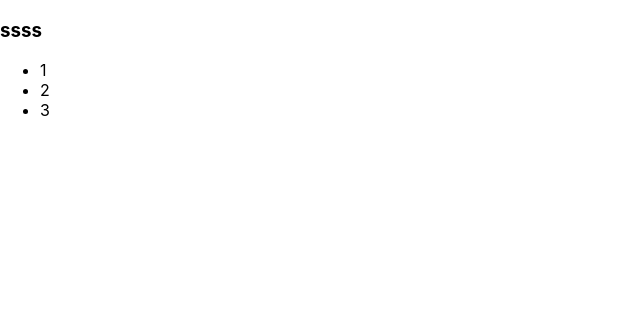
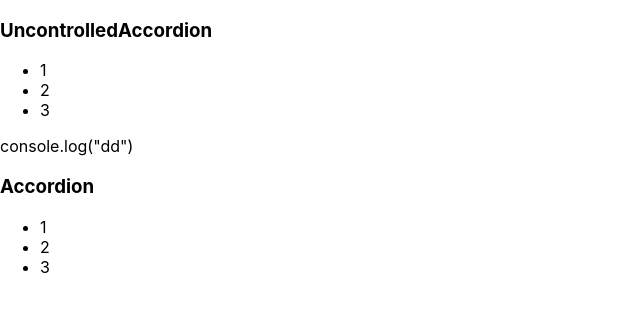
Before and after one commit to pdxserg/kabzda1april, a React (Create React App) app: page / in a window 1280 px wide. Shown: the top 312 px of the page, without its empty margins (0-640 px from the left). Built offline with nearby package versions, Linux system fonts and the light colour scheme.

Commit message:
UseMemo.stories create

```diff
--- a/src/App.tsx
+++ b/src/App.tsx
@@ -30,7 +30,7 @@ const reducer= (state: boolean, action:ActionType)=>{
 
 	return (
 		<div className="App">
-			<UncontrolledAccordionReduser titleValue={'ssss'}/>
+			{/*<UncontrolledAccordionReduser titleValue={'ssss'}/>*/}
 
 			{/*<UncontrolOnOff onChange={setOn}/>*/}
 			{/*{on.toString()}*/}
@@ -44,12 +44,13 @@ const reducer= (state: boolean, action:ActionType)=>{
 			{/*<Rating value={raitinValue} setRait={setRaitinValue} />*/}
 
 
-			{/*<UncontrolledAccordion titleValue="UncontrolledAccordion"/>*/}
+			<UncontrolledAccordion titleValue="UncontrolledAccordion"/>
+			console.log("dd")
 
-			{/*<Accordion titleValue={"Accordion"}*/}
-			{/*           collapsed={isAccordionCollapsed}*/}
-			{/*           accordionChangeHandler={accordionChangeHandler}*/}
-			{/*/>*/}
+			<Accordion titleValue={"Accordion"}
+			           collapsed={isAccordionCollapsed}
+			           accordionChangeHandler={accordionChangeHandler}
+			/>
 
 			{/*<PageTitle title = "This is App component"/>*/}
 			{/*<PageTitle title = "This component"/>*/}
--- a/src/components/accordion/Accordion.tsx
+++ b/src/components/accordion/Accordion.tsx
@@ -5,14 +5,14 @@ export type AccordionPropsType = {
 	accordionChangeHandler: ()=>void
 
 }
-export function Accordion(props:AccordionPropsType) {
+ function AccordionMemo(props:AccordionPropsType) {
 	// 	return
 	// if (props.collapsed === true){
 	// 		return (
 	// 			<AccordionTitle title={ props.titleValue}/>
 	// 		)
 	// 	}
-
+	 console.log(222)
 
 		return(
 			<>
@@ -50,3 +50,4 @@ function AccordionBody() {
 
 	)
 }
+export const Accordion= React.memo(AccordionMemo)
--- a/src/components/uncontrolledaccordion/UncontrolledAccordion.tsx
+++ b/src/components/uncontrolledaccordion/UncontrolledAccordion.tsx
@@ -3,7 +3,7 @@ type AccordionPropsType = {
 	titleValue: string
 	//collapsed: boolean
 }
-export function UncontrolledAccordion(props:AccordionPropsType) {
+ function UncontrolledAccordionMemo(props:AccordionPropsType) {
 		// if (props.collapsed === true){
 		// 	return (
 		// 		<AccordionTitle title={ props.titleValue}/>
@@ -11,7 +11,7 @@ export function UncontrolledAccordion(props:AccordionPropsType) {
 		// }
 	const [collapsed, setCollapsed] =useState(false)
 
-
+	console.log("dd")
 		return(
 			<>
 				{/*<button onClick={}>Toggle</button>*/}
@@ -49,3 +49,4 @@ function AccordionBody() {
 
 	)
 }
+export const UncontrolledAccordion= React.memo(UncontrolledAccordionMemo)
```
Also changed, not shown: 2 other files (tests, documents, lock files or other folders).
